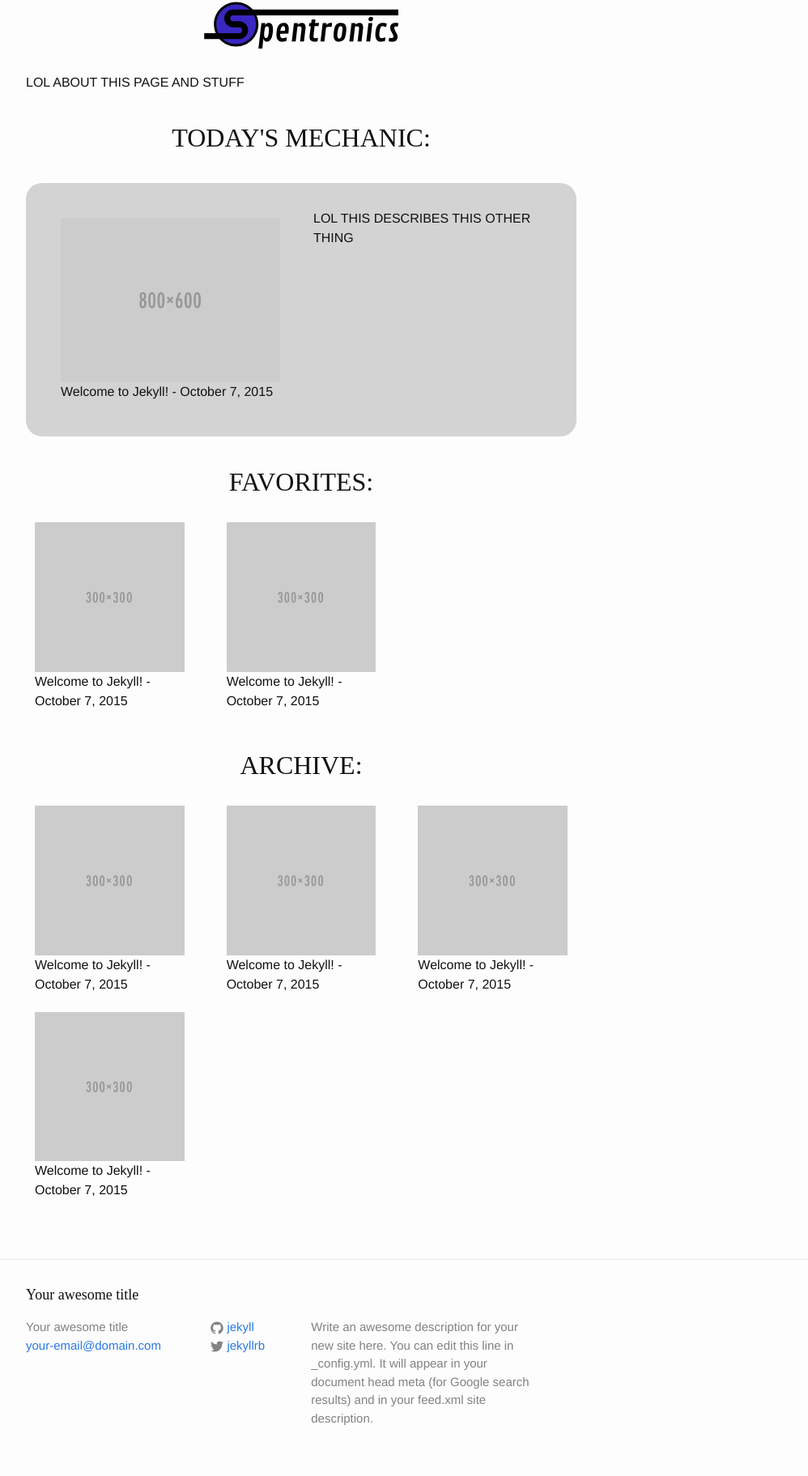
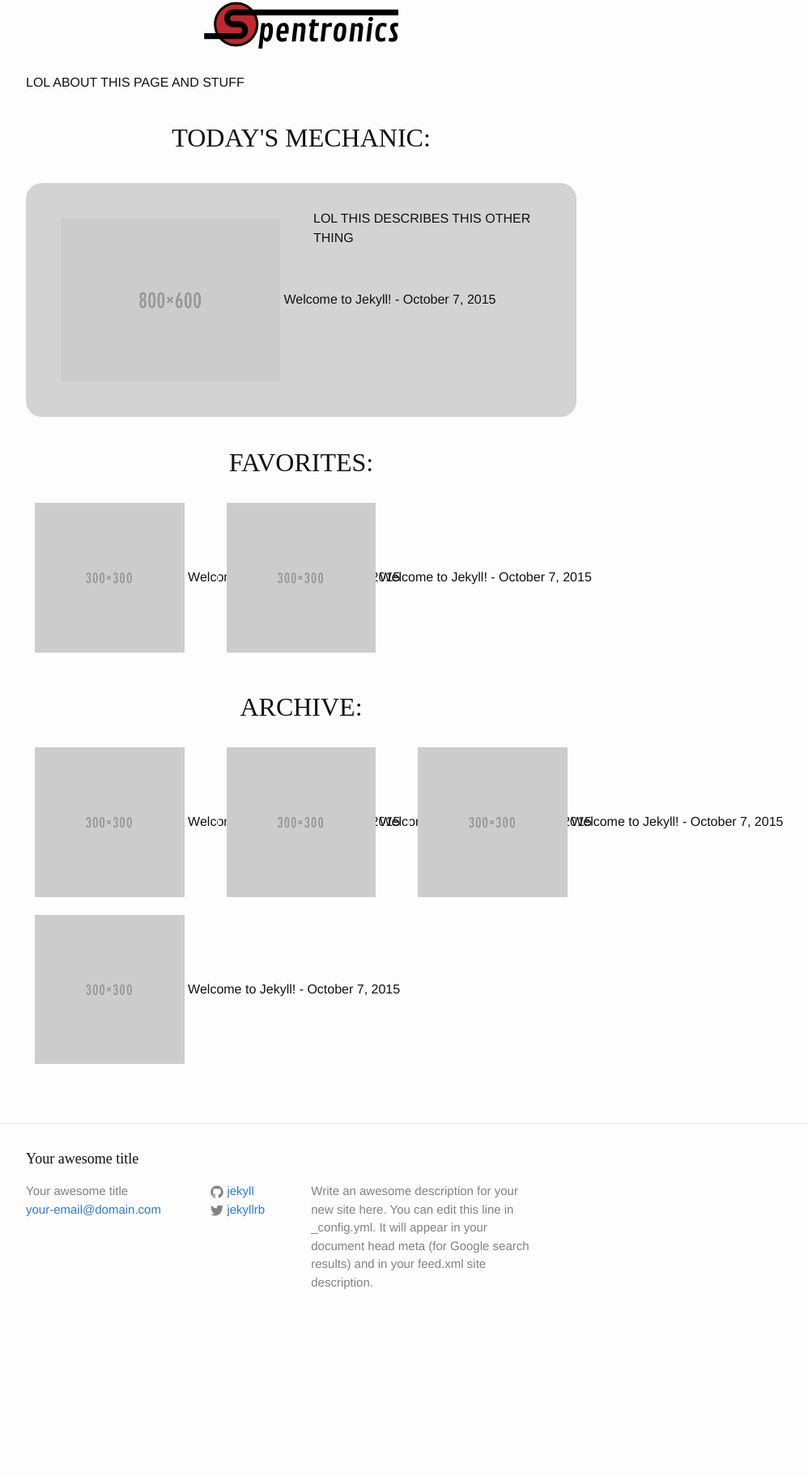
Before and after one commit to spencerflem/rifflist, a Jekyll site: the page built from index.html, in a window 1280 px wide. Shown: the whole page at 81% size, without its empty margins (268-1266 px from the left). Built offline with Jekyll 4.4.1, drawn with Linux system fonts in a browser that asks for light colours; some web fonts are replaced; after the commit the page ends 1655 px from its top, so only the background shows below that.

Commit message:
minor style shenagains

```diff
--- a/_includes/header.html
+++ b/_includes/header.html
@@ -1,8 +1,8 @@
 <header class="site-header">
 
   <div class="wrap">
-    <a class="site-title hidden-xs" href="{{ site.baseurl }}/"><img src="/images/spenteractivyom-mobile.svg"></a>
-    <a class="site-title hidden-sm hidden-md hidden-lg hidden-xlg" href="{{ site.baseurl }}/"><img src="/images/spenteractivyom.svg"></a>
+    <a class="site-title hidden-xs" href="{{ site.baseurl }}/"><img src="/images/spenteractivyom.svg"></a>
+    <a class="site-title hidden-sm hidden-md hidden-lg hidden-xlg" href="{{ site.baseurl }}/"><img src="/images/spenteractivyom-mobile.svg"></a>
   </div>
 
 </header>
--- a/_sass/_base.scss
+++ b/_sass/_base.scss
@@ -203,27 +203,3 @@ pre {
         }
     }
 }
-
-
-
-/**
- * Group
- */
-.itemgroup {
-    margin: 2em 0;
-}
-.itemheader {
-    text-align: center;
-}
-.current {
-    background-color: lightgray;
-    margin: 2em 0;
-    padding: 2em;
-    border-radius: 20px;
-}
-.current .preview-panel {
-  border: 1px solid transparent;
-}
-.current .preview-panel:hover {
-  border: 1px solid #adadad;
-}
--- a/_sass/_layout.scss
+++ b/_sass/_layout.scss
@@ -108,6 +108,30 @@
 
 
 /**
+ * Group
+ */
+.itemgroup {
+    margin: 2em 0;
+}
+.itemheader {
+    text-align: center;
+}
+.current {
+    background-color: lightgray;
+    margin: 2em 0;
+    padding: 2em;
+    border-radius: 20px;
+}
+.current .preview-panel {
+  border: 1px solid transparent;
+}
+.current .preview-panel:hover {
+  border: 1px solid #adadad;
+}
+
+
+
+/**
  * Posts
  */
 .post-header {
@@ -170,4 +194,5 @@
     &:hover {
         border: 1px solid $grey-color-light;
     }
+    white-space: nowrap;
 }
```
